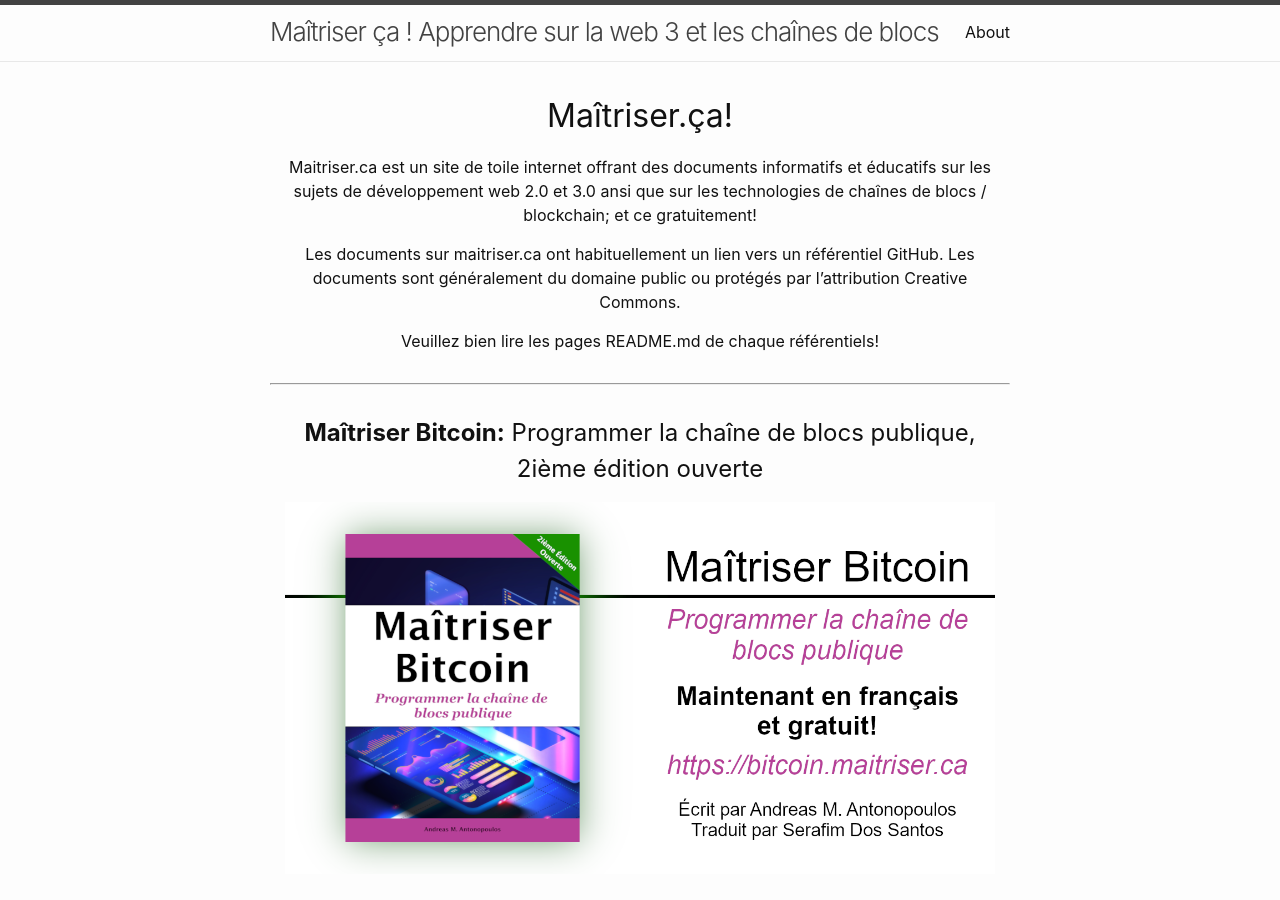
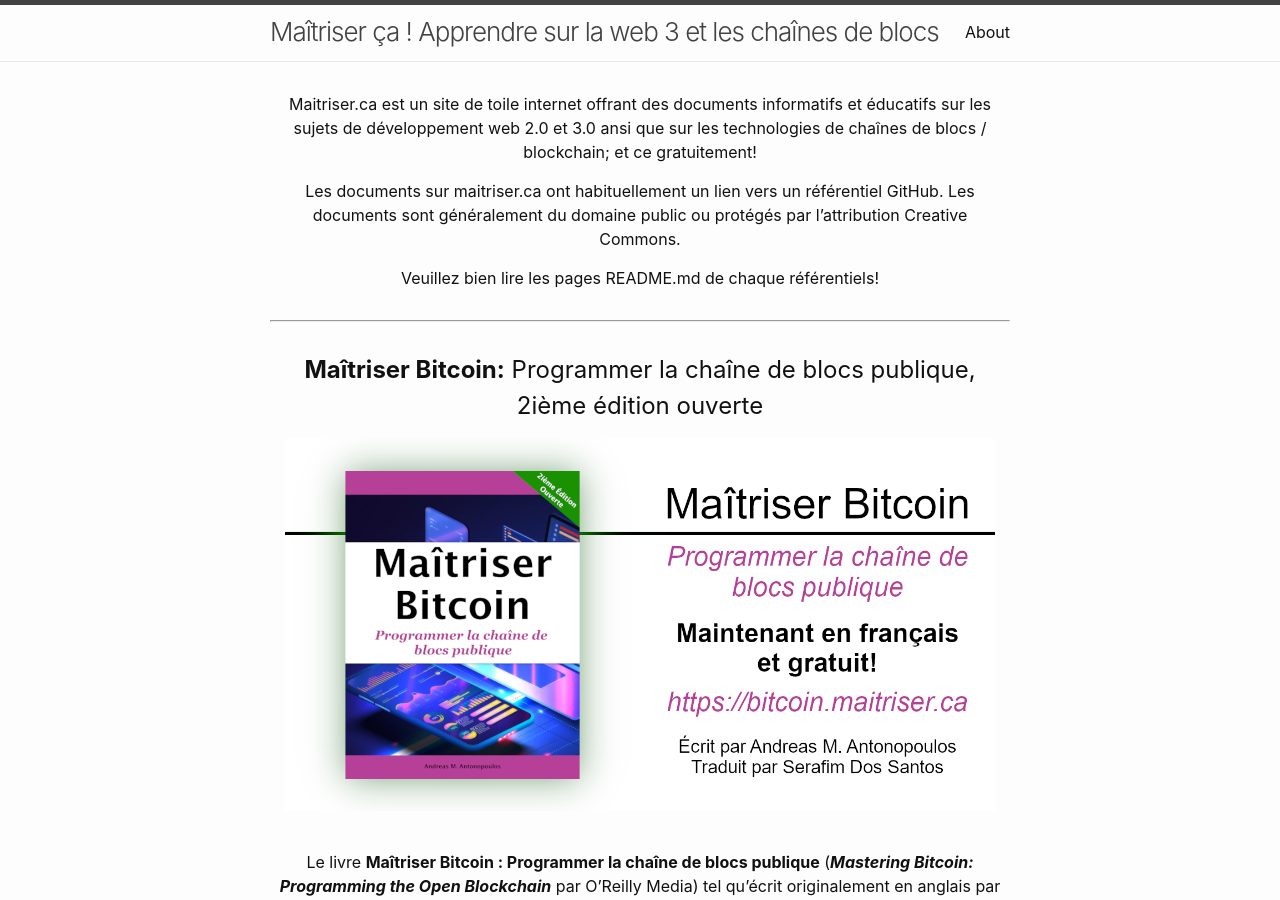
Before and after one commit to maitriser-ca/maitriser-ca.github.io, a Jekyll site: the page built from docs/index.markdown, in a window 1280 px wide and 900 px high. Built offline with Jekyll 4.4.1, drawn with Linux system fonts in a browser that asks for light colours.

Commit message:
correction

```diff
--- a/docs/index.markdown
+++ b/docs/index.markdown
@@ -4,8 +4,6 @@
 
 layout: home
 ---
-
-# Maîtriser.ça!
 
 Maitriser.ca est un site de toile internet offrant des documents informatifs et éducatifs sur les sujets de développement web 2.0 et 3.0 ansi que sur les technologies de chaînes de blocs / blockchain; et ce gratuitement!
 
```
